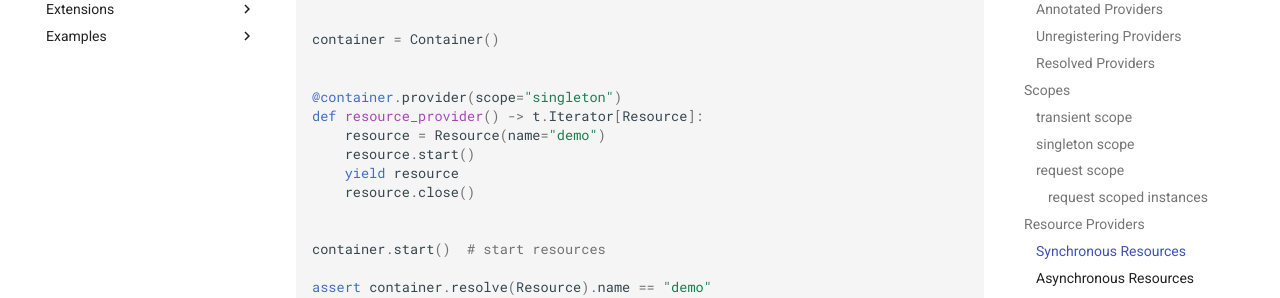
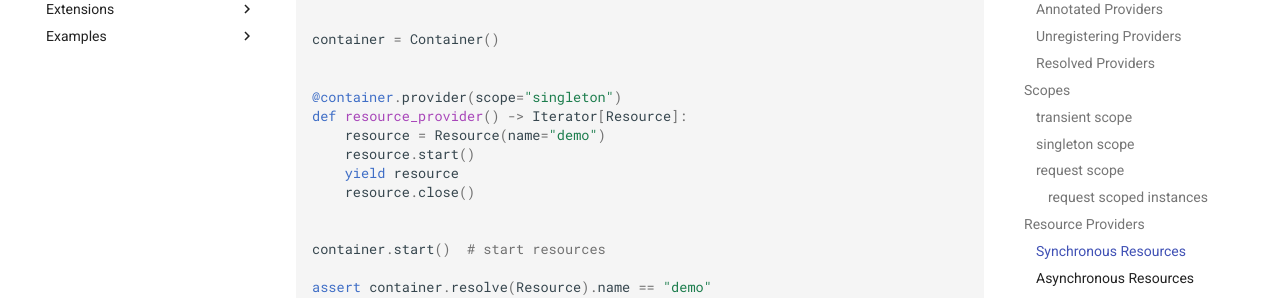
Before and after one commit to antonrh/anydi, an MkDocs documentation site: the page built from docs/usage.md, in a window 1280 px wide and 900 px high, scrolled down 7564 px. Shown: the part 153-451 px from the top of the window. Built offline with MkDocs 1.6.1 and Material for MkDocs 9.7.7, drawn with Linux system fonts in a browser that asks for light colours; comment, search, counter and statistics services are not loaded.

Commit message:
Update docs

```diff
--- a/docs/usage.md
+++ b/docs/usage.md
@@ -369,7 +369,7 @@ container = Container()
 
 
 @container.provider(scope="singleton")
-def resource_provider() -> t.Iterator[Resource]:
+def resource_provider() -> Iterator[Resource]:
     resource = Resource(name="demo")
     resource.start()
     yield resource
@@ -462,7 +462,7 @@ def client_provider() -> Client:
 
 
 @container.provider(scope="singleton")
-def client_lifespan(client: Client) -> t.Iterator[None]:
+def client_lifespan(client: Client) -> Iterator[None]:
     client.start()
     yield
     client.close()
```
Also changed, not shown: README.md (+1 -1 lines), docs/index.md (+1 -1 lines).
